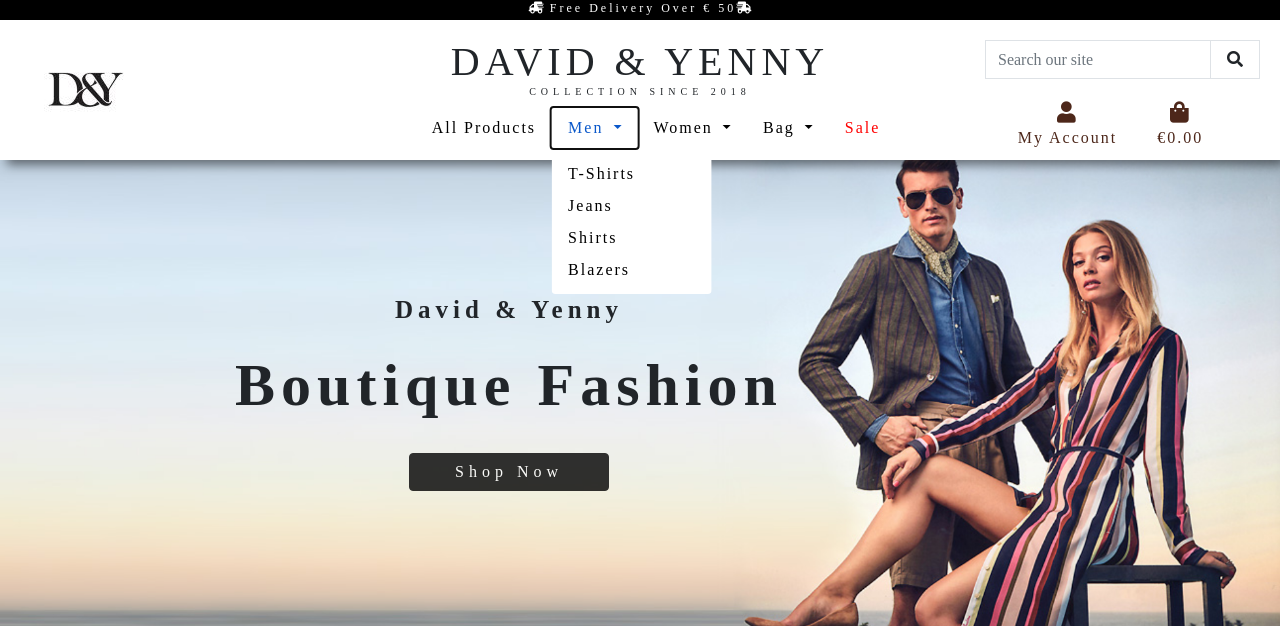
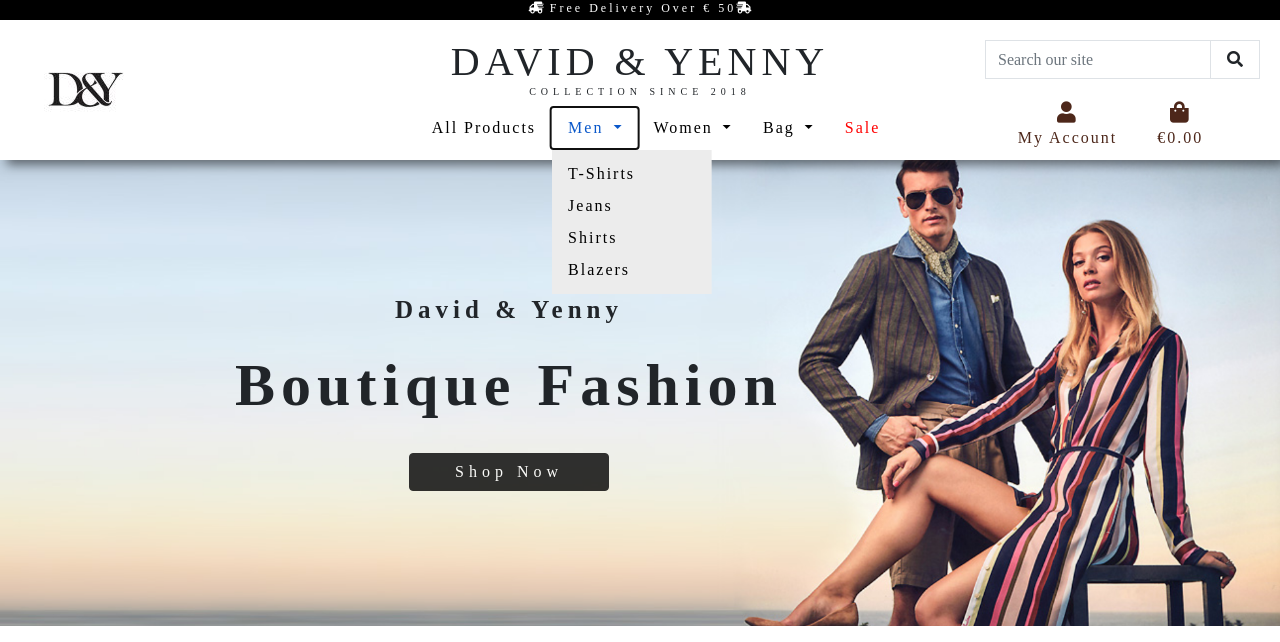
Before and after one commit to jas-sin82/d-y-collection-milestone-4, a Django app: page / in a window 1280 px wide, after a click on "Men". Shown: the top 642 px of the page. Run offline with Django 3.2, Linux system fonts and the light colour scheme; data comes from the database, SQL or seed files in the repository; some libraries are stand-ins or nearby versions.

Commit message:
Check the css code validation

```diff
--- a/static/css/base.css
+++ b/static/css/base.css
@@ -107,8 +107,8 @@ html {
 }
 
 .dropdown-menu {
-    background-color: white;
-    border-radius: none;
+    background-color: #ececec;
+    border-radius: 0;
     margin-top: 10px;
     border: none;
 }
@@ -725,6 +725,7 @@ section ul .user-show.show-4 {
         letter-spacing: 4px;
 
     }
+
     .shop-button {
         display: none;
 
@@ -802,7 +803,7 @@ section ul .user-show.show-4 {
 
 .carousel-cell {
     min-height: 400px;
-    margin-left:10px;
+    margin-left: 10px;
 }
 
 
@@ -973,7 +974,6 @@ section ul .user-show.show-4 {
     }
 
     h3.slogan-1 {
-        font-size: 35px;
         letter-spacing: 7px;
         font-weight: 700;
     }
@@ -1002,7 +1002,6 @@ section ul .user-show.show-4 {
     }
 
     h3.slogan-2 {
-        font-size: 35x;
         letter-spacing: 5px;
         font-weight: 700;
     }
--- a/templates/base.html
+++ b/templates/base.html
@@ -135,7 +135,6 @@
             </div>
         </div>
     </header>
-
 {% if messages %}
     <div class="message-container">
         {% for message in messages %}
@@ -152,7 +151,7 @@
             {% endwith %}
         {% endfor %}
     </div>
-    {% endif %}
+{% endif %}
 
 
     {% block page_header %}
@@ -165,7 +164,7 @@
     <!-- Footer-->
     <footer>
         <div class="footer-style ">
-            <div class="footer-heading   p-4">
+            <div class="footer-heading p-4">
                 <h5> David & Yenny <span class="magic-font p-1 magic-font-1">Collection since 2018</span> </h5>
             </div>
             <div class="social-link-1">
@@ -185,6 +184,7 @@
     </footer>
 
     {% endblock %}
+
 
     {% block postloadjs %}
 
```
